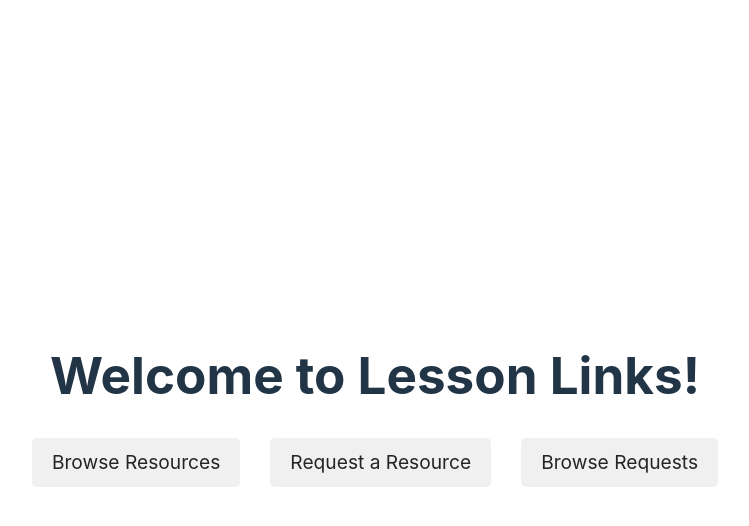
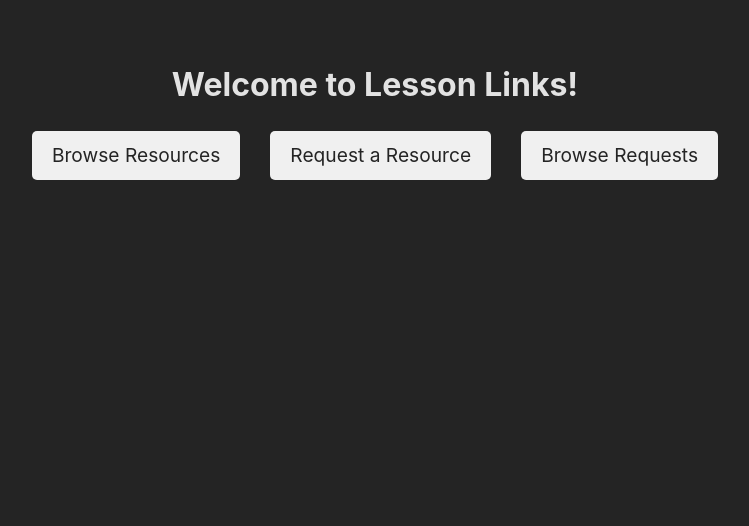
Before and after one commit to JoleneKearse/lessonLinks, a React (Vite) app in the folder client/: page / in a window 1280 px wide. Shown: the top 526 px of the page, without its empty margins (265-1014 px from the left). Built offline with nearby package versions, Linux system fonts and the light colour scheme.

Commit message:
deleted old styles

```diff
--- a/client/src/index.css
+++ b/client/src/index.css
@@ -13,60 +13,6 @@
   -moz-osx-font-smoothing: grayscale;
 }
 
-<<<<<<< Updated upstream
-a {
-  font-weight: 500;
-  color: #646cff;
-  text-decoration: inherit;
-}
-a:hover {
-  color: #535bf2;
-}
-
-body {
-  margin: 0;
-  display: flex;
-  place-items: center;
-  min-width: 320px;
-  min-height: 100vh;
-}
-
-h1 {
-  font-size: 3.2em;
-  line-height: 1.1;
-}
-
-button {
-  border-radius: 8px;
-  border: 1px solid transparent;
-  padding: 0.6em 1.2em;
-  font-size: 1em;
-  font-weight: 500;
-  font-family: inherit;
-  background-color: #1a1a1a;
-  cursor: pointer;
-  transition: border-color 0.25s;
-}
-button:hover {
-  border-color: #646cff;
-}
-button:focus,
-button:focus-visible {
-  outline: 4px auto -webkit-focus-ring-color;
-}
-
-@media (prefers-color-scheme: light) {
-  :root {
-    color: #213547;
-    background-color: #ffffff;
-  }
-  a:hover {
-    color: #747bff;
-  }
-  button {
-    background-color: #f9f9f9;
-  }
-=======
 .home-page {
   display: flex;
   flex-direction: column;
@@ -118,5 +64,4 @@
   top: 0px;
   padding: 12px;
   box-shadow: 0px 2px 5px rgba(0, 0, 0, 0.2);
->>>>>>> Stashed changes
 }
```
